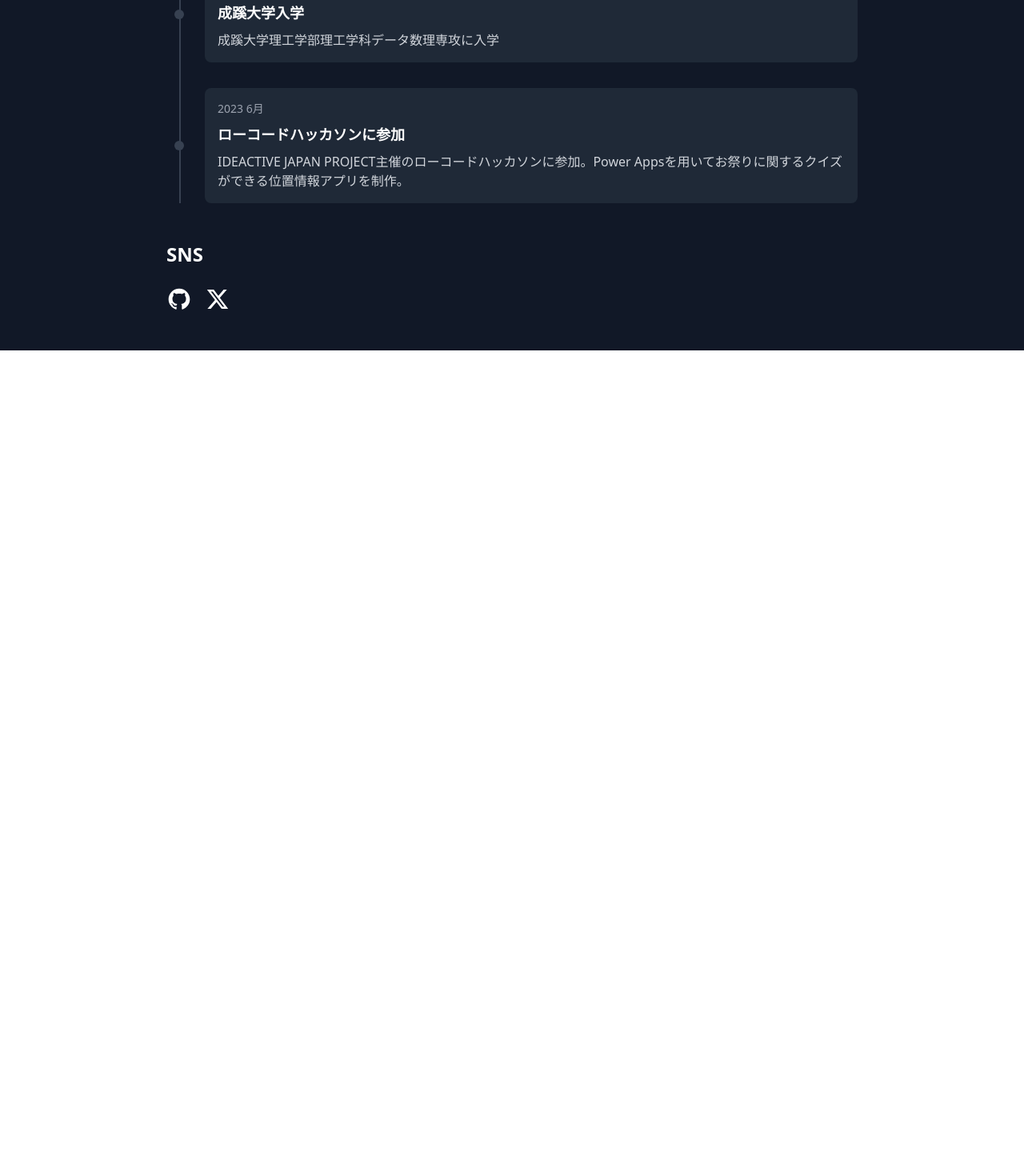
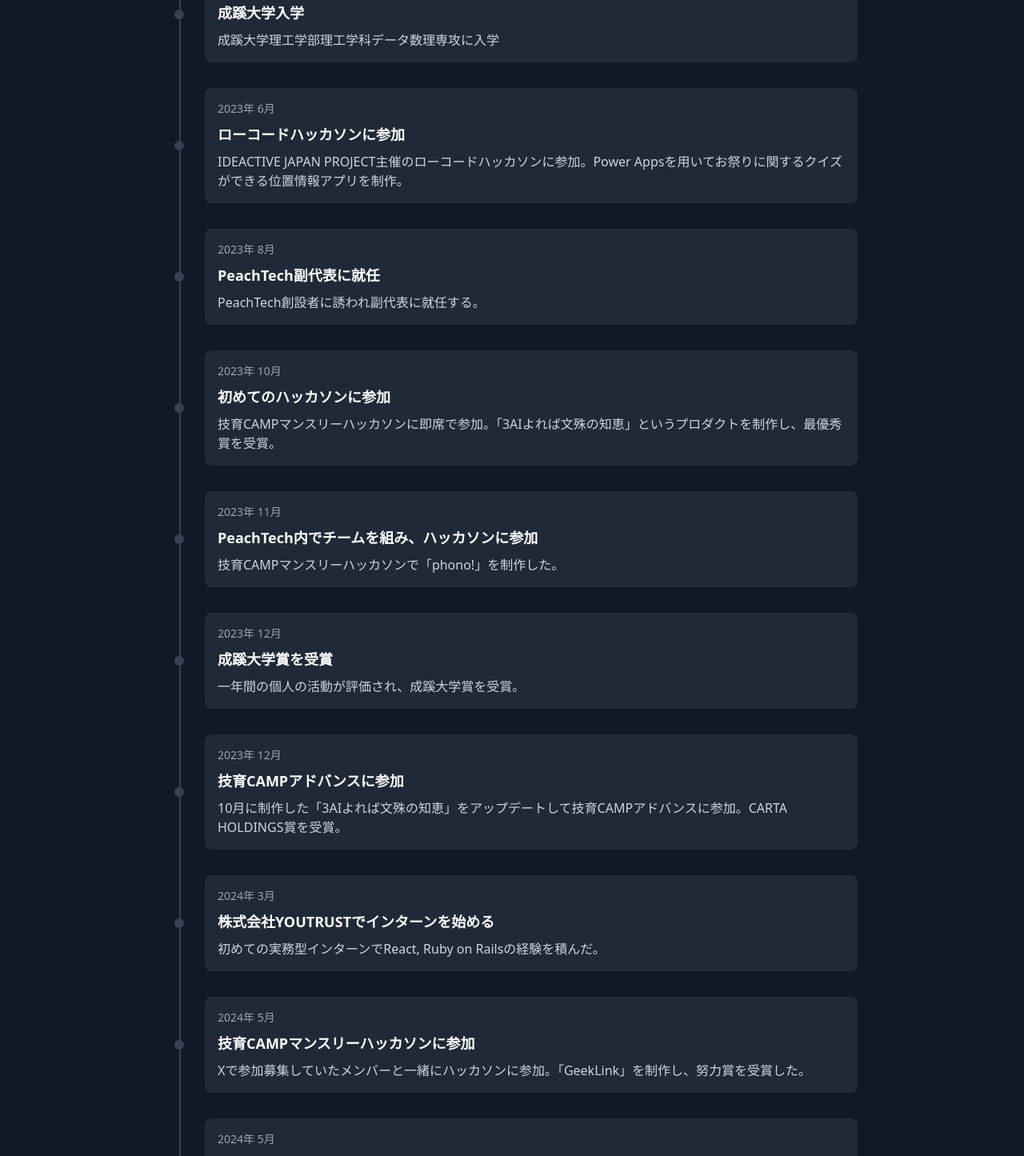
Before and after one commit to na2kera/portfolio, a Nuxt app: page /about in a window 1280 px wide. Shown: the part 1260-2705 px from the top of the page at 80% size. Before the commit the page ends 1698 px from the top, so only its background shows below. Built offline with nearby package versions, Linux system fonts and the light colour scheme.

Commit message:
経験を追加

```diff
--- a/data/profile.ts
+++ b/data/profile.ts
@@ -67,20 +67,65 @@ export const profile: Profile = {
   ],
   timeline: [
     {
-      date: "2023 3月",
+      date: "2023年 3月",
       title: "千葉県立千葉東高等学校卒業",
       description: "千葉県立千葉東高等学校普通科を卒業",
     },
     {
-      date: "2023 4月",
+      date: "2023年 4月",
       title: "成蹊大学入学",
       description: "成蹊大学理工学部理工学科データ数理専攻に入学",
     },
     {
-      date: "2023 6月",
+      date: "2023年 6月",
       title: "ローコードハッカソンに参加",
       description:
         "IDEACTIVE JAPAN PROJECT主催のローコードハッカソンに参加。Power Appsを用いてお祭りに関するクイズができる位置情報アプリを制作。",
     },
+    {
+      date: "2023年 8月",
+      title: "PeachTech副代表に就任",
+      description: "PeachTech創設者に誘われ副代表に就任する。",
+    },
+    {
+      date: "2023年 10月",
+      title: "初めてのハッカソンに参加",
+      description:
+        "技育CAMPマンスリーハッカソンに即席で参加。「3AIよれば文殊の知恵」というプロダクトを制作し、最優秀賞を受賞。",
+    },
+    {
+      date: "2023年 11月",
+      title: "PeachTech内でチームを組み、ハッカソンに参加",
+      description: "技育CAMPマンスリーハッカソンで「phono!」を制作した。",
+    },
+    {
+      date: "2023年 12月",
+      title: "成蹊大学賞を受賞",
+      description: "一年間の個人の活動が評価され、成蹊大学賞を受賞。",
+    },
+    {
+      date: "2023年 12月",
+      title: "技育CAMPアドバンスに参加",
+      description:
+        "10月に制作した「3AIよれば文殊の知恵」をアップデートして技育CAMPアドバンスに参加。CARTA HOLDINGS賞を受賞。",
+    },
+    {
+      date: "2024年 3月",
+      title: "株式会社YOUTRUSTでインターンを始める",
+      description:
+        "初めての実務型インターンでReact, Ruby on Railsの経験を積んだ。",
+    },
+    {
+      date: "2024年 5月",
+      title: "技育CAMPマンスリーハッカソンに参加",
+      description:
+        "Xで参加募集していたメンバーと一緒にハッカソンに参加。「GeekLink」を制作し、努力賞を受賞した。",
+    },
+    {
+      date: "2024年 5月",
+      title: "Progateハッカソンに参加",
+      description:
+        "第一回のProgateハッカソンに参加。初めてチームをリードして保護犬、保護猫の里親募集ができるサイトを開発した。",
+    },
   ],
 };
```
